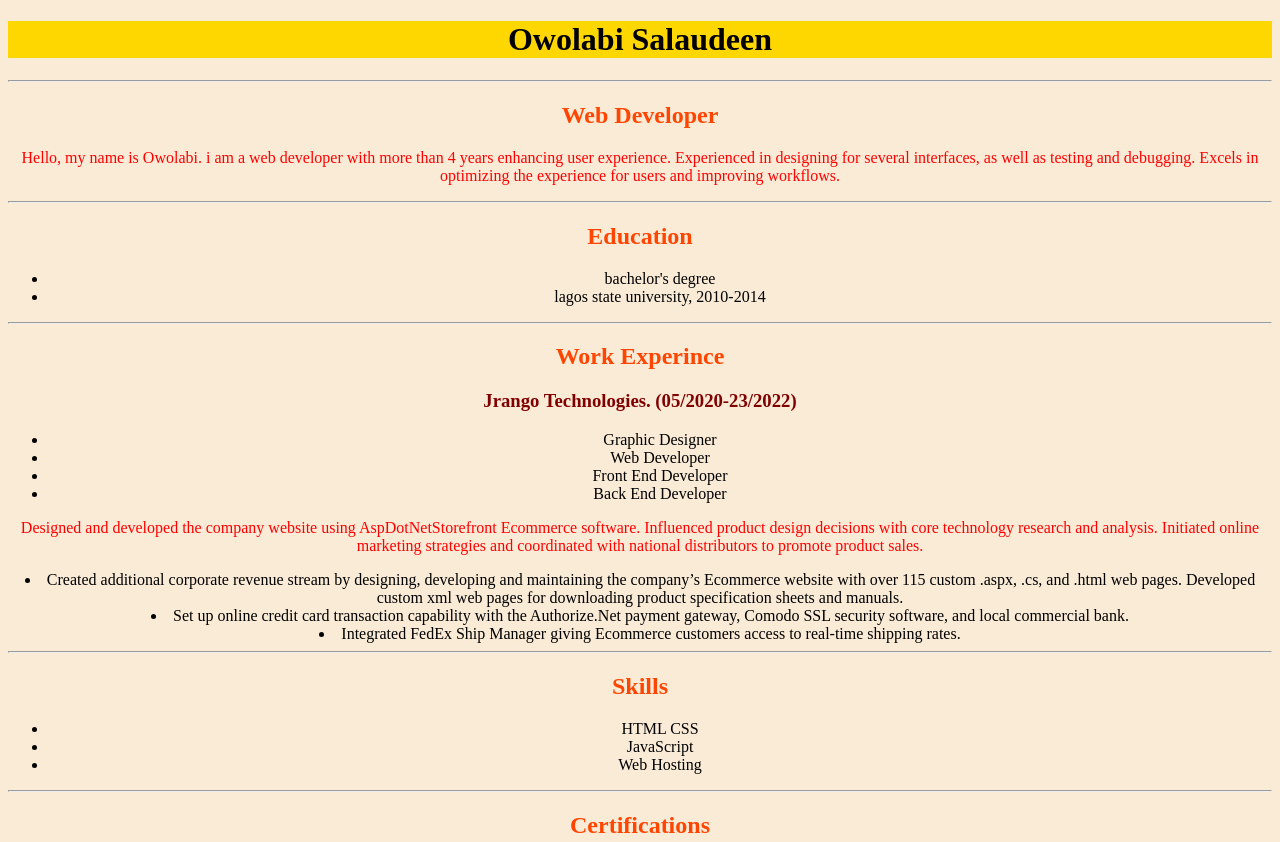
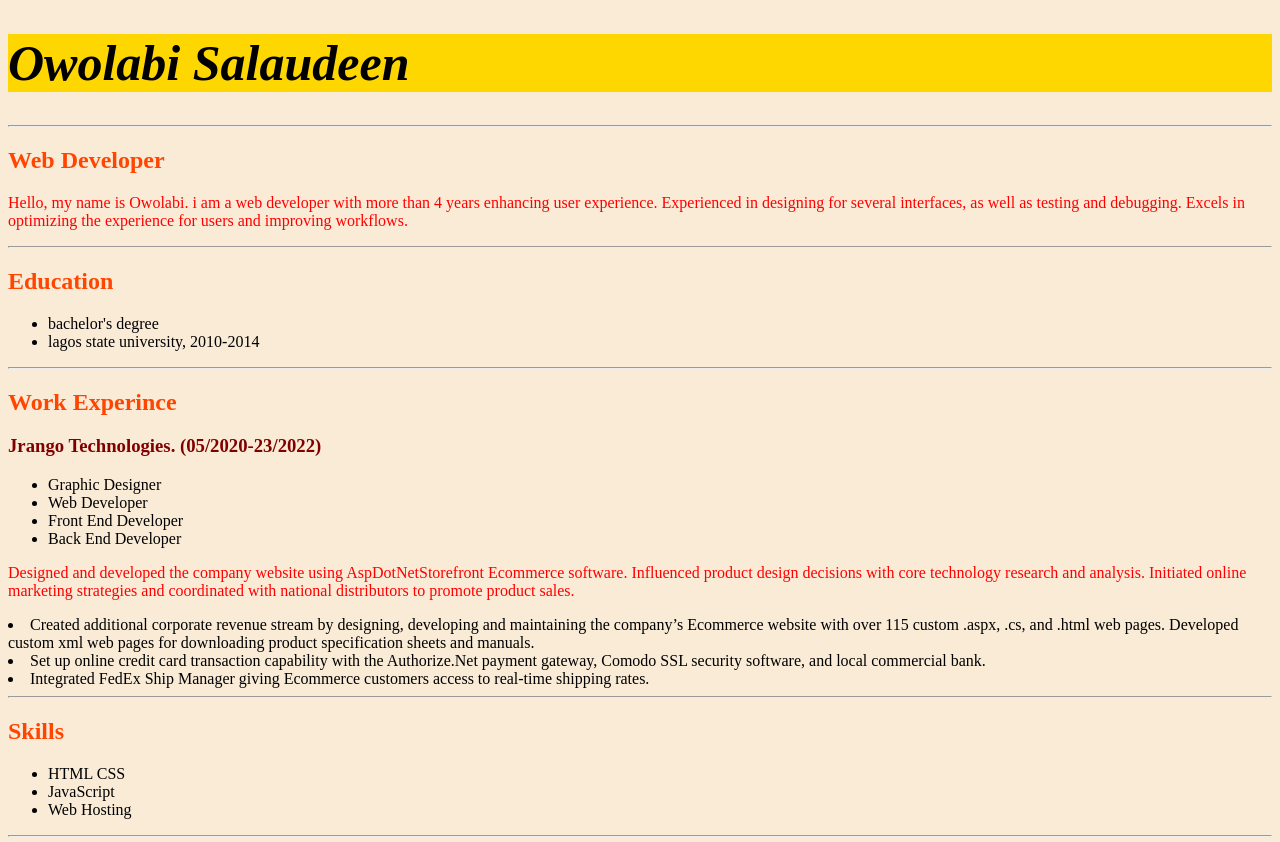
Before and after one commit to Blawns/MY-WEBSITE.COM, a plain HTML site: page index.html in a window 1280 px wide. Shown: the top 842 px of the page. Drawn offline with Linux system fonts and the light colour scheme.

Commit message:
Update style.css

```diff
--- a/style.css
+++ b/style.css
@@ -20,7 +20,7 @@ h3 {
 }
 
 *{
-    text-align: center;
+    text-align: left;
 }
 
 li {
@@ -34,3 +34,11 @@ li {
 body {
     Background-color: antiquewhite
 }
+
+h1 {
+    font-style: italic;
+}
+
+h1 {
+    font-size: 50px;
+}
```
